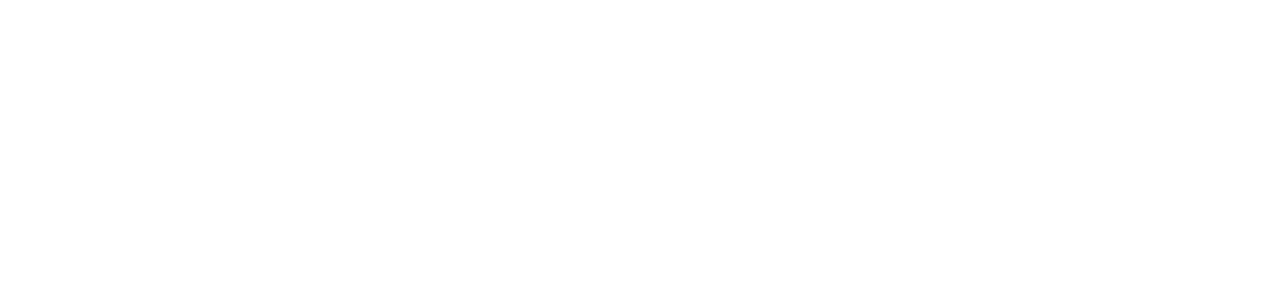
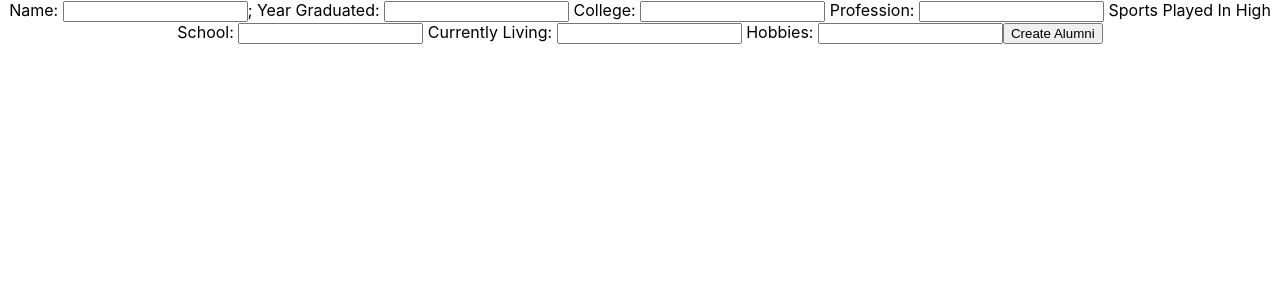
Before and after one commit to ssiarules/alumni-client-2, a React (Create React App) app in the folder alumni-client/: page /alumni/new in a window 1280 px wide. Shown: the top 300 px of the page. Built offline with nearby package versions, Linux system fonts and the light colour scheme.

Commit message:
created new alumni form, updated app.js

```diff
--- a/alumni-client/src/App.js
+++ b/alumni-client/src/App.js
@@ -3,6 +3,7 @@
 import './App.css';
 import { BrowserRouter as Router,Route } from 'react-router-dom';
 import Home from './components/Home';
+import NewAlumniForm from "./components/NewAlumniForm";
 import AlumniList from './containers/AlumniList';
 
 class App extends React.Component {
@@ -12,8 +13,9 @@
         <Router>
           <Route exact path="/" component={ Home } />
           <Route exact path="/alumni" component={ AlumniList } />
+          <Route path="/alumni/new" component={ NewAlumniForm } />
         </Router>
-      </div>
+      </div >
     );
   }
 }
--- /dev/null
+++ b/alumni-client/src/components/NewAlumniForm.js
@@ -0,0 +1,44 @@
+import React,{ Component } from 'react'
+import { connect } from 'react-redux'
+import { createAlumni } from '../redux/actions/alumni'
+
+
+class NewAlumniForm extends Component {
+
+    state = {
+        name: '',
+        yearGraduated: '',
+        college: '',
+        profession: '',
+        sportPlayedInHighschool: '',
+        currentlyLiving: '',
+        hobbies: '',
+    };
+
+    render() {
+        return (
+            <div>
+                <form>
+                    <label> Name: </label>
+                    <input required type="text" name="name" value={ this.state.name } />;
+                <label> Year Graduated: </label>
+                    <input required type="number" name="yearGraduated" defaultValue={ this.state.yearGraduated } />
+                    <label> College: </label>
+                    <input type="text" name="college" defaultValue={ this.state.college } />
+                    <label> Profession: </label>
+                    <input required type="text" name="profession" defaultValue={ this.state.profession } />
+                    <label> Sports Played In High School: </label>
+                    <input type="text" name="sportPlayedInHighSchool" defaultValue={ this.state.sportPlayedInHighschool } />
+                    <label> Currently Living: </label>
+                    <input required type="text" name="currentlyLiving" defaultValue={ this.state.currentlyliving } />
+                    <label> Hobbies: </label>
+                    <input required type="text" name="hobbies" defaultValue={ this.state.hobbies } />
+
+                    <button type="submit"> Create Alumni </button>
+                </form>
+            </div>
+        );
+    }
+}
+
+export default connect(null,{ createAlumni })(NewAlumniForm);
--- a/alumni-client/src/containers/AlumniList.js
+++ b/alumni-client/src/containers/AlumniList.js
@@ -14,8 +14,17 @@
             <div>
                 <h1>Alumni List</h1>
                 { this.props.alumni.map(alumni =>
-                    <p> { alumni.name }, { alumni.college }</p>
-                ) };
+                    <p>
+                        { alumni.name },
+                        { alumni.yearGraduated },
+                        { alumni.college },
+                        { alumni.profession },
+                        { alumni.sportsPlayedInHighSchool },
+                        { alumni.currentlyLiving },
+                        { alumni.hobbies }
+                    </p>
+                )
+                };
             </div>
         );
     }
--- a/alumni-client/src/redux/actions/alumni.js
+++ b/alumni-client/src/redux/actions/alumni.js
@@ -8,3 +8,5 @@
 
     };
 };
+
+export const createAlumni = () => { };
```
